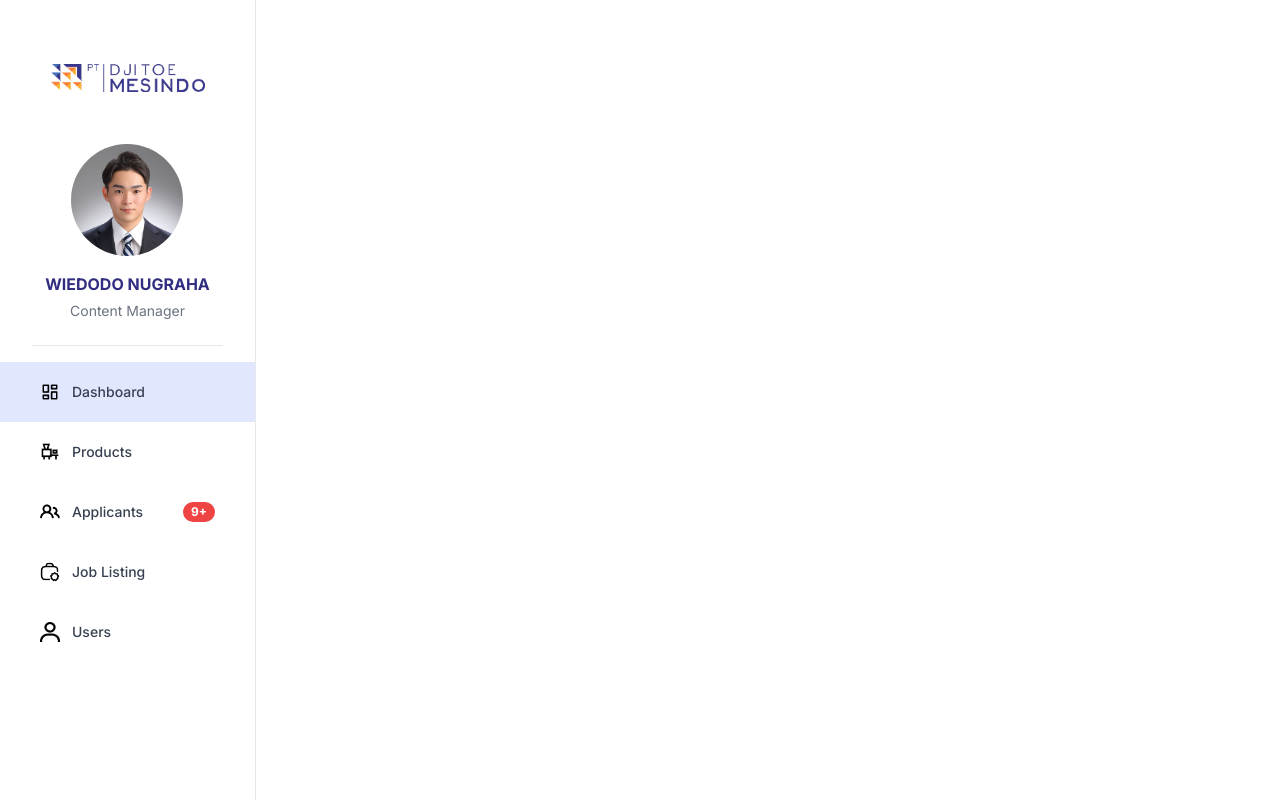
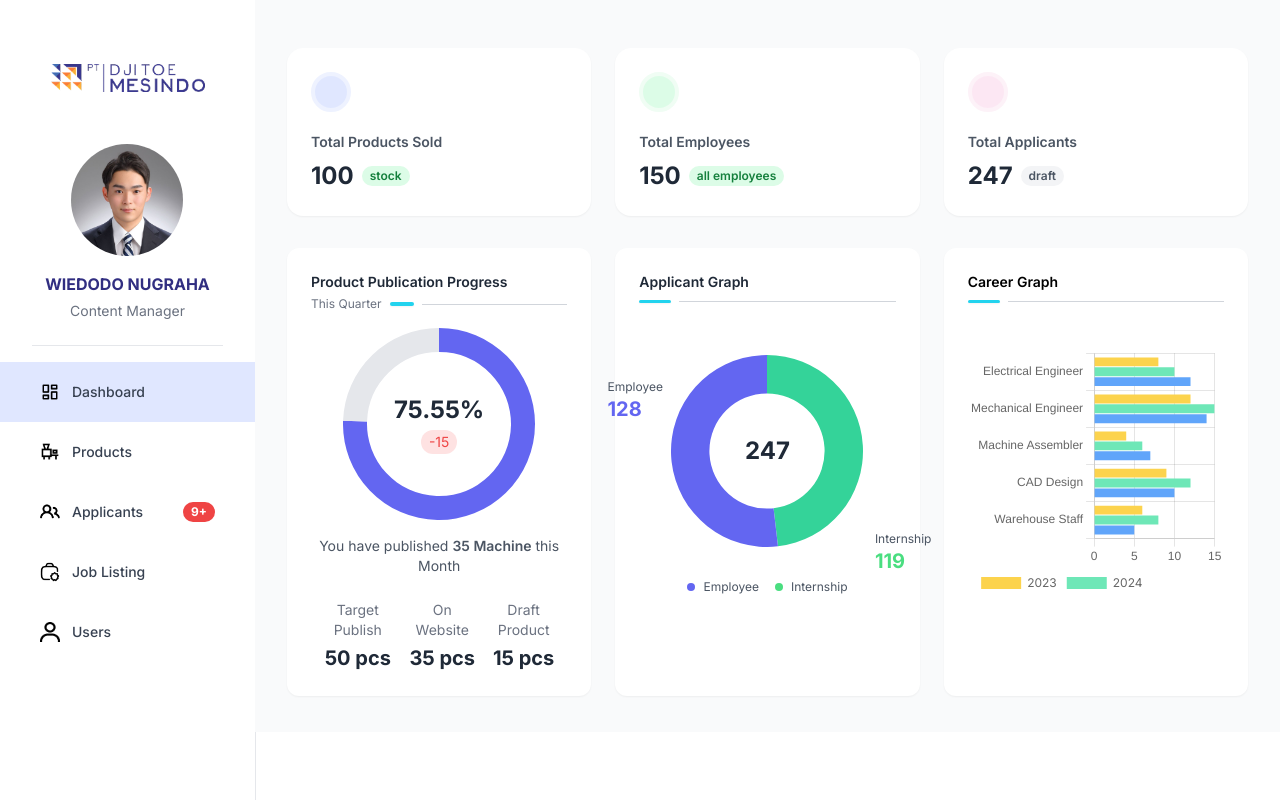
Before and after one commit to naylawibawa/DjitoeDashboard, a React (Vite) app: page / in a window 1280 px wide. Built offline with nearby package versions, Linux system fonts and the light colour scheme.

Commit message:
Created dashboard page

```diff
--- a/package.json
+++ b/package.json
@@ -12,8 +12,10 @@
   "dependencies": {
     "aos": "^2.3.4",
     "autoprefixer": "^10.4.21",
+    "chart.js": "^4.5.0",
     "lucide-react": "^0.544.0",
     "react": "^19.1.1",
+    "react-chartjs-2": "^5.3.0",
     "react-dom": "^19.1.1",
     "react-router-dom": "^7.9.1"
   },
--- a/src/App.jsx
+++ b/src/App.jsx
@@ -23,7 +23,7 @@ function App() {
       <div className="flex flex-col min-h-screen">
         <Sidebar />
 
-        <div className="w-full h-full flex-1 pt-[96px]">
+        <div className="w-full h-full flex-1 pl-[255px]">
           <div data-aos="fade-up">
             <Routes>
               <Route path="/" element={<Dashboard />} />
--- /dev/null
+++ b/src/components/dashboard/charts.jsx
@@ -0,0 +1,204 @@
+import { Chart as ChartJS, ArcElement, Tooltip, Legend, Title, CategoryScale, LinearScale, BarElement } from "chart.js";
+import { Doughnut, Bar } from "react-chartjs-2";
+
+ChartJS.register(ArcElement, Tooltip, Legend, Title, CategoryScale, LinearScale, BarElement);
+
+export default function Charts() {
+  const publicationProgressData = {
+    datasets: [
+      {
+        data: [75.55, 24.45],
+        backgroundColor: ["#6366f1", "#e5e7eb"],
+        borderWidth: 0,
+      },
+    ],
+  };
+
+  const publicationProgressOption = {
+    cutout: "75%",
+    plugins: {
+      tooltip: { enabled: false },
+      legend: { display: false },
+    },
+  };
+
+  const pieData = {
+    labels: ["Intern", "Karyawan"],
+    datasets: [
+      {
+        data: [119, 128],
+        backgroundColor: ["#34d399", "#6366f1"],
+        borderWidth: 0,
+      },
+    ],
+  };
+
+  const barData = {
+    labels: [
+      ["Electrical", "Engineer"],
+      ["Mechanical", "Engineer"],
+      ["Machine", "Assembler"],
+      ["CAD", "Design"],
+      ["Warehouse", "Staff"],
+    ],
+    datasets: [
+      {
+        label: "2023",
+        data: [8, 12, 4, 9, 6],
+        backgroundColor: "#fcd34d",
+      },
+      {
+        label: "2024",
+        data: [10, 15, 6, 12, 8],
+        backgroundColor: "#6ee7b7",
+      },
+      {
+        label: "2025",
+        data: [12, 14, 7, 10, 5],
+        backgroundColor: "#60a5fa",
+      },
+    ],
+  };
+
+  return (
+    <div className="pb-9 px-8 pt-2 font-inter">
+      <div className="grid grid-cols-3 gap-6">
+        <div className="bg-white p-6 rounded-xl shadow-sm">
+          <h3 className="text-sm font-semibold text-gray-800 mb-1">Product Publication Progress</h3>
+          <div className="flex items-center gap-2 mb-4">
+            <p className="text-xs text-gray-500">This Quarter</p>
+            <div className="w-6 h-1 bg-cyan-400 rounded-full shadow-sm"></div>
+            <div className="flex-1 h-px bg-gray-300"></div>
+          </div>
+          <div className="relative flex flex-col items-center">
+            <div className="w-48 h-48">
+              <Doughnut data={publicationProgressData} options={publicationProgressOption} />
+            </div>
+            <div className="absolute top-1/2 transform -translate-y-1/2 flex flex-col items-center">
+              <p className="text-2xl font-bold text-gray-800">75.55%</p>
+              <span className="text-red-500 bg-red-100 px-2 py-0.5 rounded-full text-sm mt-1">-15</span>
+            </div>
+          </div>
+          <p className="mt-4 text-sm text-gray-600 text-center">
+            You have published <span className="font-semibold">35 Machine</span> this Month
+          </p>
+          <div className="flex justify-around mt-6 text-center text-sm">
+            <div>
+              <p className="text-gray-500">Target Publish</p>
+              <p className="font-bold text-gray-800 text-xl mt-1">50 pcs</p>
+            </div>
+            <div>
+              <p className="text-gray-500">On Website</p>
+              <p className="font-bold text-gray-800 text-xl mt-1">35 pcs</p>
+            </div>
+            <div>
+              <p className="text-gray-500">Draft Product</p>
+              <p className="font-bold text-gray-800 text-xl mt-1">15 pcs</p>
+            </div>
+          </div>
+        </div>
+
+        <div className="bg-white p-6 rounded-xl shadow-sm item-center">
+          <h3 className="text-sm font-semibold text-gray-800 mb-2">Applicant Graph</h3>
+          <div className="flex items-center mb-4">
+            <div className="w-8 h-[3px] bg-cyan-400 rounded-sm shadow-sm"></div>
+            <div className="flex-1 h-[1px] bg-gray-300 ml-2"></div>
+          </div>
+          <div className="relative py-9">
+            <div className="flex justify-center">
+              <div className="relative w-48 h-48">
+                <Doughnut
+                  data={pieData}
+                  options={{
+                    cutout: "60%",
+                    plugins: {
+                      legend: { display: false },
+                      tooltip: { enabled: true },
+                    },
+                  }}
+                />
+                <div className="absolute top-1/2 left-1/2 transform -translate-x-1/2 -translate-y-1/2 text-center">
+                  <p className="text-2xl font-bold text-gray-800">247</p>
+                </div>
+                <div className="absolute top-8 -left-4">
+                  <div className="absolute -left-12 -top-2">
+                    <p className="text-xs text-gray-600">Employee</p>
+                    <p className="text-xl font-bold text-indigo-500">128</p>
+                  </div>
+                </div>
+                <div className="absolute bottom-8 -right-1">
+                  <div className="absolute -right-16 top-4">
+                    <p className="text-xs text-gray-600">Internship</p>
+                    <p className="text-xl font-bold text-green-400">119</p>
+                  </div>
+                </div>
+                <div className="flex justify-center items-center mt-8 space-x-4">
+                  <div className="flex items-center">
+                    <div className="w-2 h-2 bg-indigo-500 rounded-full mr-2"></div>
+                    <span className="text-xs text-gray-600">Employee</span>
+                  </div>
+                  <div className="flex items-center">
+                    <div className="w-2 h-2 bg-green-400 rounded-full mr-2"></div>
+                    <span className="text-xs text-gray-600">Internship</span>
+                  </div>
+                </div>
+              </div>
+            </div>
+          </div>
+        </div>
+
+        <div className="bg-white p-6 rounded-xl shadow-sm">
+          <h3 className="text-sm font-semibold mb-2">Career Graph</h3>
+          <div className="flex items-center mb-4">
+            <div className="w-8 h-[3px] bg-cyan-400 rounded-sm shadow-sm"></div>
+            <div className="flex-1 h-[1px] bg-gray-300 ml-2"></div>
+          </div>
+          <div className="w-full h-64 mt-10">
+            <Bar
+              data={barData}
+              options={{
+                indexAxis: "y",
+                responsive: true,
+                maintainAspectRatio: false,
+                plugins: {
+                  legend: {
+                    position: "bottom",
+                    labels: {
+                      font: {
+                        family: "Inter", // <-- atur font Inter
+                      },
+                    },
+                  },
+                  tooltip: {
+                    enabled: true,
+                    bodyFont: { family: "Inter" }, // tooltip isi
+                    titleFont: { family: "Inter" }, // tooltip judul
+                  },
+                },
+                scales: {
+                  x: {
+                    beginAtZero: true,
+                    ticks: {
+                      stepSize: 5,
+                    },
+                  },
+                  y: {
+                    ticks: {
+                      font: {
+                        size: 12,
+                      },
+                      callback: function (value, index) {
+                        const label = this.getLabelForValue(index);
+                        return Array.isArray(label) ? label.join("\n") : label;
+                      },
+                    },
+                  },
+                },
+              }}
+            />
+          </div>
+        </div>
+      </div>
+    </div>
+  );
+}
--- /dev/null
+++ b/src/components/dashboard/summarycard.jsx
@@ -0,0 +1,38 @@
+import { Chart as ChartJS, ArcElement, Tooltip, Legend, Title, CategoryScale, LinearScale, BarElement } from "chart.js";
+
+ChartJS.register(ArcElement, Tooltip, Legend, Title, CategoryScale, LinearScale, BarElement);
+
+export default function SummaryCards() {
+  return (
+    <div className="pt-12 px-8 font-inter">
+      <div className="grid grid-cols-3 gap-6 mb-6">
+        <div className="bg-white p-6 rounded-2xl shadow-sm">
+          <div className="w-10 h-10 rounded-full bg-indigo-100 border-4 border-indigo-50"></div>
+          <p className="mt-5 text-sm font-semibold text-gray-600">Total Products Sold</p>
+          <div className="flex items-center gap-2 mt-2">
+            <h2 className="text-2xl font-bold text-gray-800">100</h2>
+            <span className="text-xs text-green-700 font-semibold bg-green-100 px-2 py-0.5 rounded-full">stock</span>
+          </div>
+        </div>
+
+        <div className="bg-white p-6 rounded-2xl shadow-sm">
+          <div className="w-10 h-10 rounded-full bg-green-100 border-4 border-green-50"></div>
+          <p className="mt-5 text-sm font-semibold text-gray-600">Total Employees</p>
+          <div className="flex items-center gap-2 mt-2">
+            <h2 className="text-2xl font-bold text-gray-800">150</h2>
+            <span className="text-xs text-green-700 font-semibold bg-green-100 px-2 py-0.5 rounded-full">all employees</span>
+          </div>
+        </div>
+
+        <div className="bg-white p-6 rounded-2xl shadow-sm">
+          <div className="w-10 h-10 rounded-full bg-pink-100 border-4 border-pink-50"></div>
+          <p className="mt-5 text-sm font-semibold text-gray-600">Total Applicants</p>
+          <div className="flex items-center gap-2 mt-2">
+            <h2 className="text-2xl font-bold text-gray-800">247</h2>
+            <span className="text-xs text-gray-600 font-semibold bg-gray-100 px-2 py-0.5 rounded-full">draft</span>
+          </div>
+        </div>
+      </div>
+    </div>
+  );
+}
--- a/src/components/sidebar.jsx
+++ b/src/components/sidebar.jsx
@@ -40,7 +40,6 @@ export default function Sidebar() {
 
       <hr className="w-3/4 border-gray-200 mb-4" />
 
-      {/* Menu */}
       <nav className="w-full flex flex-col">
         {menuItems.map((item) => (
           <Link key={item.name} to={item.path} onClick={() => setActive(item.path)} className={`w-full transition-colors duration-300 ${active === item.path ? "bg-indigo-100" : "hover:bg-indigo-100"}`}>
--- a/src/pages/dashboard.jsx
+++ b/src/pages/dashboard.jsx
@@ -1,3 +1,11 @@
+import Charts from "../components/dashboard/charts";
+import SummaryCards from "../components/dashboard/summarycard";
+
 export default function Dashboard() {
-  return <div className="h-full w-full"></div>;
+  return (
+    <div className="h-full w-full bg-gray-50">
+      <SummaryCards />
+      <Charts />
+    </div>
+  );
 }
```
Also changed, not shown: 1 other file (tests, documents, lock files or other folders).
